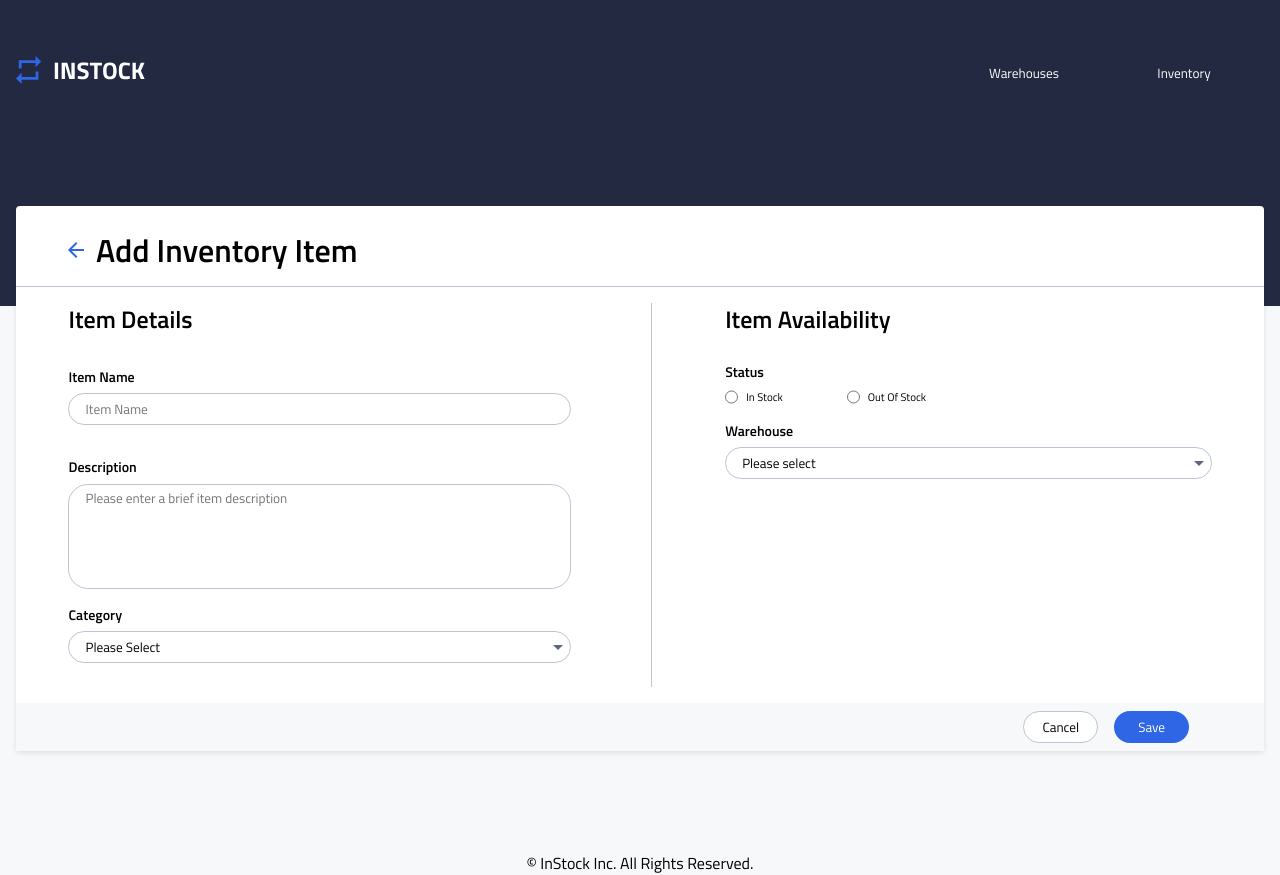
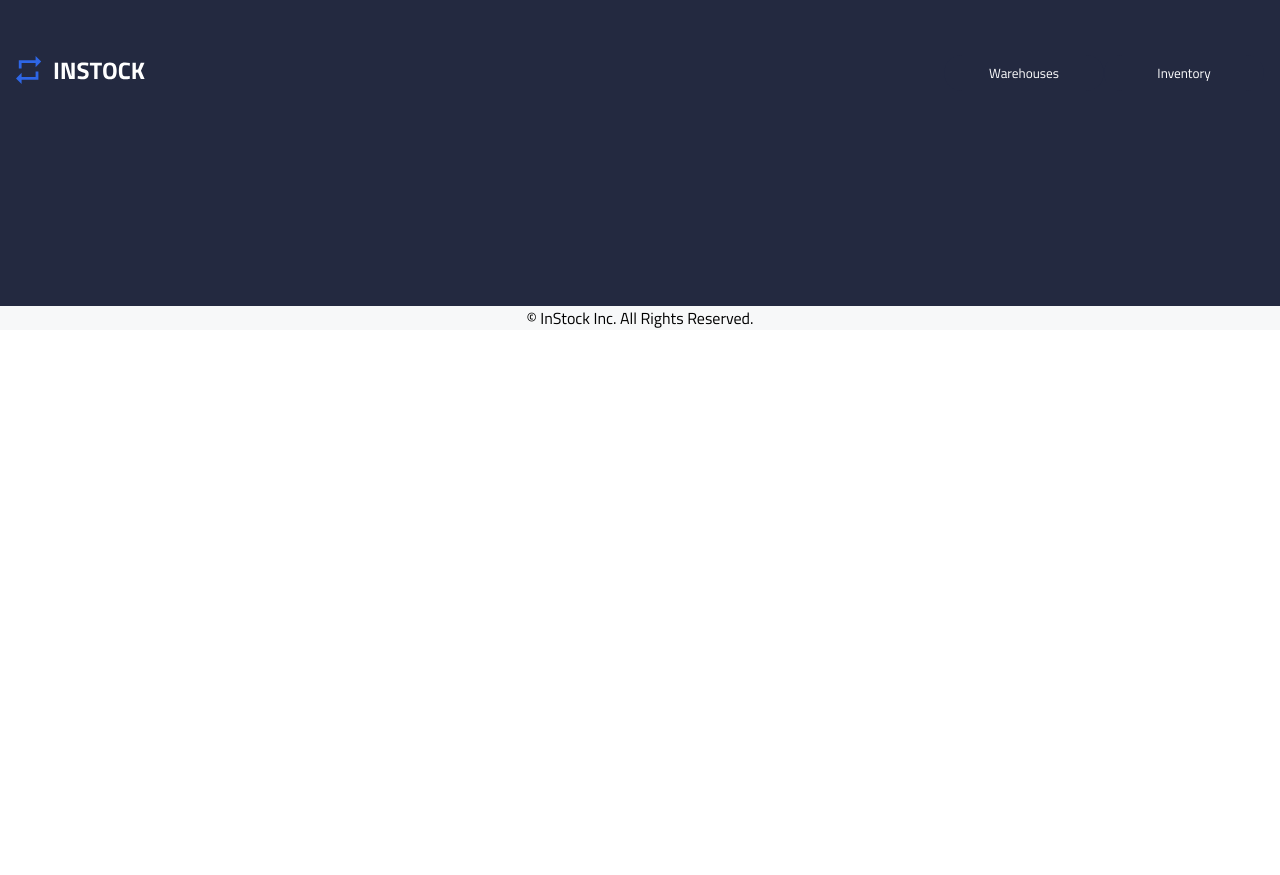
Before and after one commit to MatthewPellettieri/instock, a React (Create React App) app: page /addInventory in a window 1280 px wide. After the commit the page ends 800 px from the top, so only its background shows below. Built offline with nearby package versions, Linux system fonts and the light colour scheme.

Commit message:
Revert "finished the add inventory "

```diff
--- a/src/App.js
+++ b/src/App.js
@@ -8,7 +8,6 @@ import WarehouseForms from "./components/WarehouseForms/WarehouseForms";
 import InventoryItem from "./components/InventoryItem/InventoryItem";
 import Footer from "./components/Footer/footer";
 import EditInventory from "./components/EditInventory/EditInventory";
-import AddInventory from "./components/AddNewInventory/AddNewInventory";
 
 function App() {
 	return (
@@ -24,8 +23,7 @@ function App() {
 							path="/editWarehouse"
 							element={
 								<WarehouseForms heading="Edit Warehouse" buttonText="Save" />
-              }
-            ></Route>
+							}></Route>
 						<Route
 							path="/addWarehouse"
 							element={
@@ -33,18 +31,14 @@ function App() {
 									heading="Add New Warehouse"
 									buttonText="+ AddWarehouse"
 								/>
-              }
-            ></Route>
+							}></Route>
 						{/* -------------------------Inventory----------------- */}
 						<Route path="/inventory" element={<InventoryPage />}>
 							{/* <Route path="/inventory/:id" element={<Inventory />} /> */}
 						</Route>
 						<Route path="/inventory/item" element={<InventoryItem />} />
-            <Route
-              path="/editInventory/:id"
-              element={<EditInventory />}
-            ></Route>
-            <Route path="/addInventory" element={<AddInventory />}></Route>
+						{/* <Route path="/editInventory/:id" element={<EditInventory />}></Route>
+						<Route path="/addInventory" element={<AddInventory />}></Route>*/}
 					</Routes>
 				</div>
 			</BrowserRouter>
--- a/src/components/AddNewInventory/AddNewInventory.js
+++ /dev/null
@@ -1,124 +0,0 @@
-import backButton from "../../assets/Icons/arrow_back-24px.svg";
-import "./AddNewInventory.scss";
-import React, { useState } from "react";
-
-function AddInventory() {
-  const [quantity, setQuantity] = useState(false);
-
-  const inStockHandler = () => {
-    setQuantity(true);
-  };
-
-  const outOfStockHandler = () => {
-    setQuantity(false);
-  };
-
-  return (
-    <section className="AddInventory">
-      <div className="AddInventory__header">
-        <img
-          className="AddInventory__header-back-button"
-          src={backButton}
-          alt="button to back"
-        ></img>
-        <h1 className="AddInventory__title">Add Inventory Item</h1>
-      </div>
-
-      <section className="AddInventory__details">
-        <div className="AddInventory__details-form-container">
-          <h2 className="AddInventory__details-header">Item Details</h2>
-          <form className="AddInventory__details-form">
-            <h3 className="AddInventory__form-header">Item Name</h3>
-            <input
-              type="text"
-              name="item name"
-              className="AddInventory__details-input-1"
-              placeholder="Item Name"
-            ></input>
-
-            <h3 className="AddInventory__form-header">Description</h3>
-            <textarea
-              type="text"
-              name="item description"
-              className="AddInventory__details-input"
-              rows="5"
-              placeholder="Please enter a brief item description"
-            ></textarea>
-
-            <div className="AddInventory__details-dropdown">
-              <h3 className="AddInventory__form-header">Category</h3>
-              <select
-                name="categories"
-                className="AddInventory__details-drop-down"
-              >
-                <option value="Please select">Please Select</option>
-              </select>
-            </div>
-          </form>
-        </div>
-        <hr className="AddInventory__divider" />
-        <div className="AddInventory__form-container">
-          <h2 className="AddInventory__form-header AddInventory__form-header--two">
-            Item Availability
-          </h2>
-          <form className="AddInventory__form">
-            <h5 className="AddInventory__form-header">Status</h5>
-            <div className="AddInventory__radio-container">
-              <div className="AddInventory__in">
-                <input
-                  name="instock-radio"
-                  value="inStock"
-                  onClick={inStockHandler}
-                  type="radio"
-                  className="AddInventory__in-stock"
-                ></input>
-                <p className="AddInventory__radio-title">In Stock</p>
-              </div>
-
-              <div className="AddInventory__out">
-                <input
-                  name="instock-radio"
-                  type="radio"
-                  value="outOfStock"
-                  onClick={outOfStockHandler}
-                  className="AddInventory__in-stock"
-                ></input>
-                <p className="AddInventory__radio-title">Out Of Stock</p>
-              </div>
-            </div>
-
-            {quantity && (
-              <>
-                <h3 className="AddInventory__form-header">Quantity</h3>
-                <input
-                  type="text"
-                  name="item name"
-                  className="AddInventory__details-input-1"
-                  placeholder="0"
-                ></input>
-              </>
-            )}
-
-            <div className="AddInventory__details-dropdown ">
-              <h3 className="AddInventory__form-header">Warehouse</h3>
-              <select
-                name="categories"
-                className="AddInventory__details-drop-down"
-              >
-                <option value="Electronics">Please select</option>
-              </select>
-            </div>
-          </form>
-        </div>
-      </section>
-      <div className="AddInventory__grey-bar">
-        <div className="AddInventory__buttons-container">
-          <button className="AddInventory__cancel">Cancel</button>
-          <button className="AddInventory__save">Save</button>
-        </div>
-      </div>
-    </section>
-  );
-}
-
-export default AddInventory;
--- a/src/components/AddNewInventory/AddNewInventory.scss
+++ /dev/null
@@ -1,221 +0,0 @@
-@use "../../styles/partials/mixins" as *;
-@use "../../styles/partials/variables" as *;
-
-@include mobile {
-  .AddInventory {
-    &__header-back-button {
-      @include tablet {
-        padding-right: 0.5rem;
-      }
-    }
-
-    &__title {
-      @include m-h1;
-
-      @include tablet {
-        @include d-h1;
-      }
-    }
-
-    &__header {
-      display: flex;
-      @include divider;
-      padding: 1.5rem 1rem 1rem 1rem;
-      align-items: center;
-
-      @include tablet {
-        padding: 1.5rem 1rem 1rem 2rem;
-      }
-
-      @include desktop {
-        padding: 1.5rem 1rem 1rem 3rem;
-      }
-    }
-
-    &__details-header {
-      @include m-h2;
-
-      @include tablet {
-        @include d-h2;
-      }
-    }
-
-    &__details {
-      padding-left: 1rem;
-      padding-right: 1rem;
-      margin-top: 1rem;
-
-      @include tablet {
-        display: flex;
-        justify-content: space-around;
-        width: 100%;
-        margin-bottom: 1rem;
-      }
-    }
-
-    &__form-container {
-      @include tablet {
-        width: 40%;
-      }
-    }
-
-    &__details-form-container {
-      @include tablet {
-        width: 48%;
-        border-right: 1px solid $instock-cloud;
-      }
-    }
-
-    &__back-button {
-      margin-right: 0.5rem;
-    }
-
-    &__details-form {
-      display: flex;
-      flex-direction: column;
-      margin-top: 1rem;
-
-      @include tablet {
-        padding-right: 2rem;
-      }
-
-      @include desktop {
-        padding-right: 5rem;
-      }
-    }
-
-    &__details-input-1 {
-      border-radius: 20px;
-      height: 2rem;
-      padding-left: 1rem;
-      border: 1px solid $instock-cloud;
-      margin-bottom: 1rem;
-      width: 100%;
-    }
-
-    &__details-input {
-      border-radius: 20px;
-      padding-left: 1rem;
-      padding-right: 1rem;
-      padding-top: 0.2rem;
-      border: 1px solid $instock-cloud;
-      margin-bottom: 1rem;
-
-      @include tablet {
-        margin-bottom: 0rem;
-      }
-    }
-
-    &__details-drop-down {
-      width: 100%;
-      border-radius: 20px;
-      height: 2rem;
-      padding-left: 1rem;
-      border: 1px solid $instock-cloud;
-      background: url("../../assets/Icons/arrow_drop_down-24px.svg") no-repeat
-        13px;
-      background-position: right;
-      appearance: none;
-      margin-bottom: 1.5rem;
-    }
-
-    &__divider {
-      width: 100%;
-      border-color: $instock-cloud;
-      appearance: none;
-
-      @include tablet {
-        display: none;
-      }
-    }
-
-    &__form-header {
-      margin-top: 1rem;
-      padding-bottom: 0.4rem;
-      @include m-h3;
-      @include tablet {
-        font-size: 14px;
-      }
-    }
-    // added another class to enable tablet styling
-    &__form-header--two {
-      @include m-h2;
-      @include tablet {
-        margin-top: 0rem;
-        padding-bottom: 0.7rem;
-        @include d-h2;
-      }
-    }
-
-    &__radio-container {
-      display: flex;
-      gap: 4rem;
-    }
-
-    &__in,
-    &__out {
-      display: flex;
-      gap: 0.5rem;
-    }
-
-    &__radio-title {
-      @include m-p3;
-    }
-
-    &__buttons-container {
-      display: flex;
-      gap: 1rem;
-      padding-left: 1rem;
-      padding-right: 1rem;
-      padding-bottom: 1rem;
-
-      @include tablet {
-        width: 30%;
-        position: relative;
-        justify-content: flex-end;
-        left: 64%;
-        padding: 0;
-      }
-    }
-
-    &__cancel {
-      width: 50%;
-      border-radius: 20px;
-      border: 1px solid $instock-cloud;
-      background-color: white;
-
-      @include tablet {
-        width: 30%;
-      }
-
-      @include desktop {
-        width: 20%;
-      }
-    }
-
-    &__save {
-      width: 50%;
-      border-radius: 20px;
-      background-color: $instock-indigo;
-      border: none;
-      color: white;
-      height: 2rem;
-
-      @include tablet {
-        width: 30%;
-      }
-
-      @include desktop {
-        width: 20%;
-      }
-    }
-
-    &__grey-bar {
-      width: 100%;
-      background-color: $instock-light-grey;
-      height: 3rem;
-      text-align: center;
-      padding-top: 0.5rem;
-    }
-  }
-}
```
Lines whose indentation alone changed are shown as unchanged.
